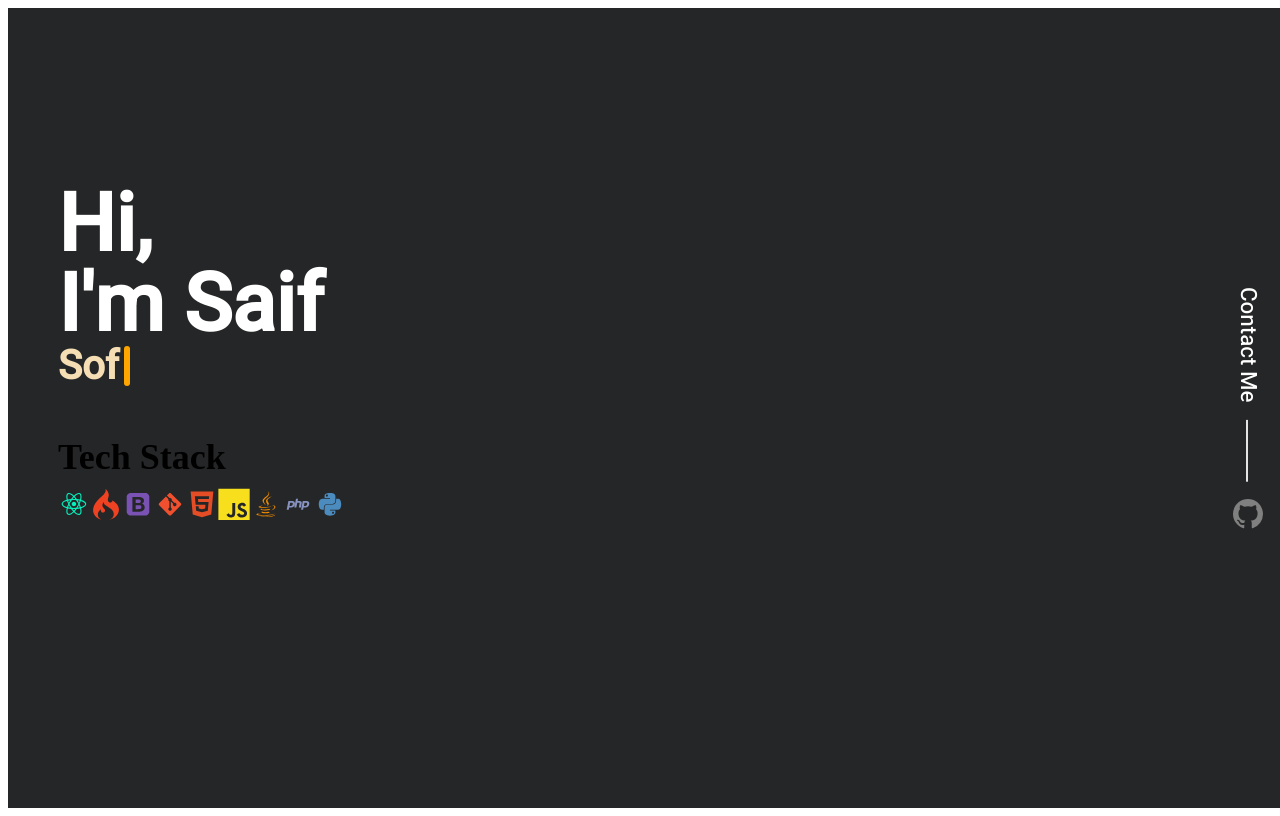
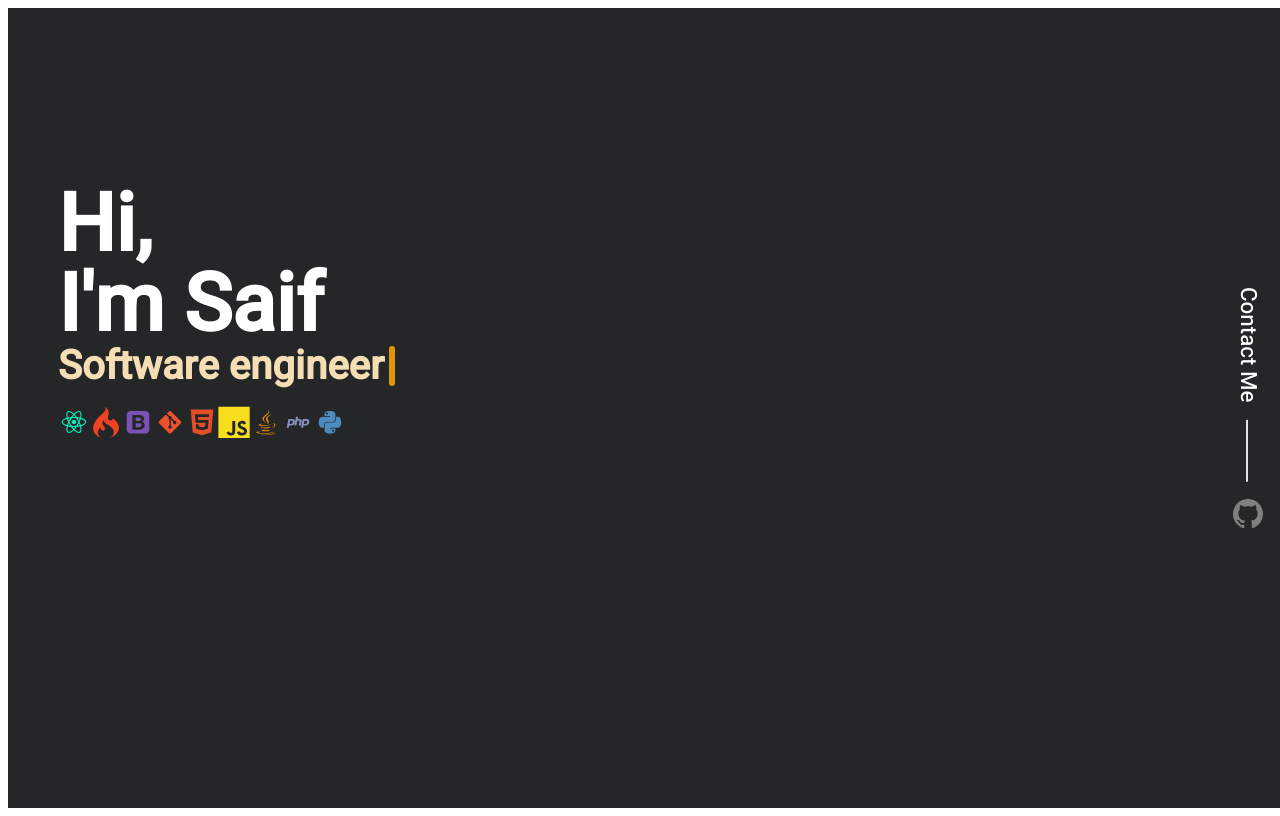
Before and after one commit to F12-Syntex/personal-website, a React (Vite) app: page / in a window 1280 px wide. Built offline with nearby package versions, Linux system fonts and the light colour scheme.

Commit message:
feat: remove techstack text

```diff
--- a/src/com.syntex.components/Home.tsx
+++ b/src/com.syntex.components/Home.tsx
@@ -85,7 +85,6 @@ function Home() {
               <span id="cursor-introduction" />
             </div>
             <div className='tech-stack'>
-              <h2>Tech Stack</h2>
               <div className="icon-list">
                 <DiReact className="react-icon" />
                 <DiCodeigniter className="ci-icon" />
```
